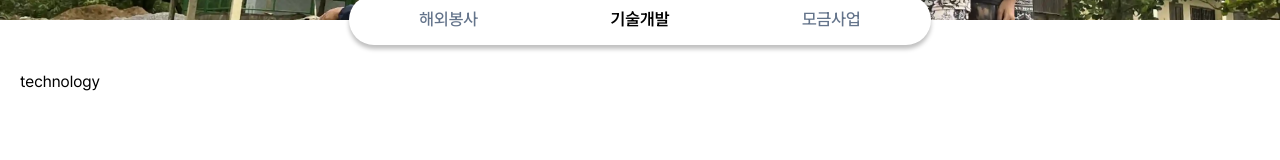
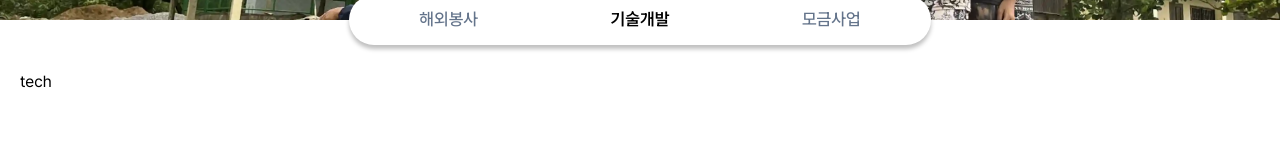
Before and after one commit to KMLA-ODS/Ongpage-v1, a Next.js app: page /activity in a window 1280 px wide. Both pictures are taken after a click on the tab "기술개발". Shown: the part 391-551 px from the top of the page. Built offline with nearby package versions, Linux system fonts and the light colour scheme.

Commit message:
style: Update activity
update activity

```diff
--- a/app/activity/page.jsx
+++ b/app/activity/page.jsx
@@ -99,7 +99,7 @@ const Activity = () => {
                 </div>
               </TabsContent>
               <TabsContent value="tech">
-                <div className="mt-[50px]">technology</div>
+                <div className="mt-[50px]">tech</div>
               </TabsContent>
               <TabsContent value="fd">
                 <div className="mt-[50px]">fundraising</div>
```
